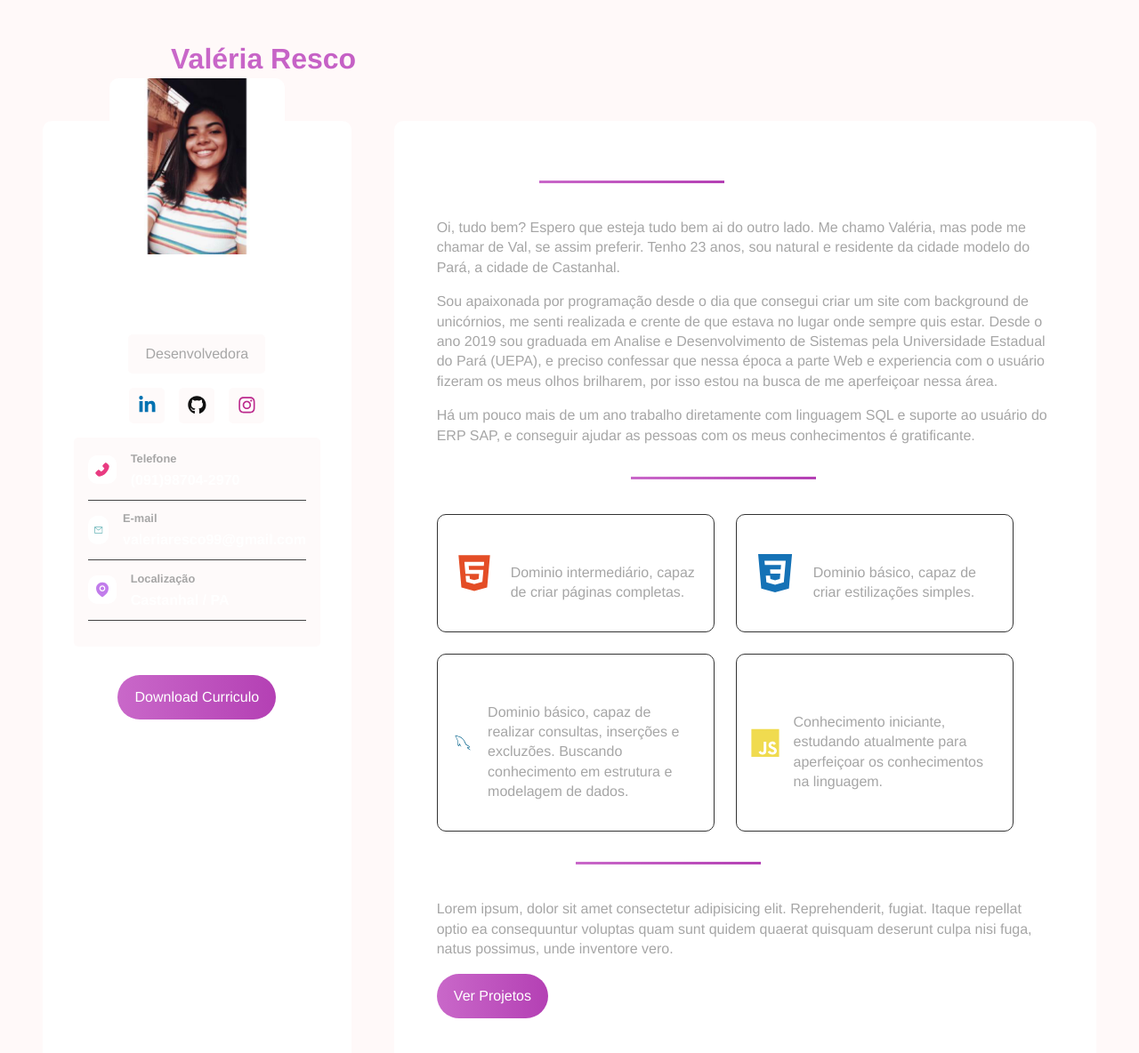
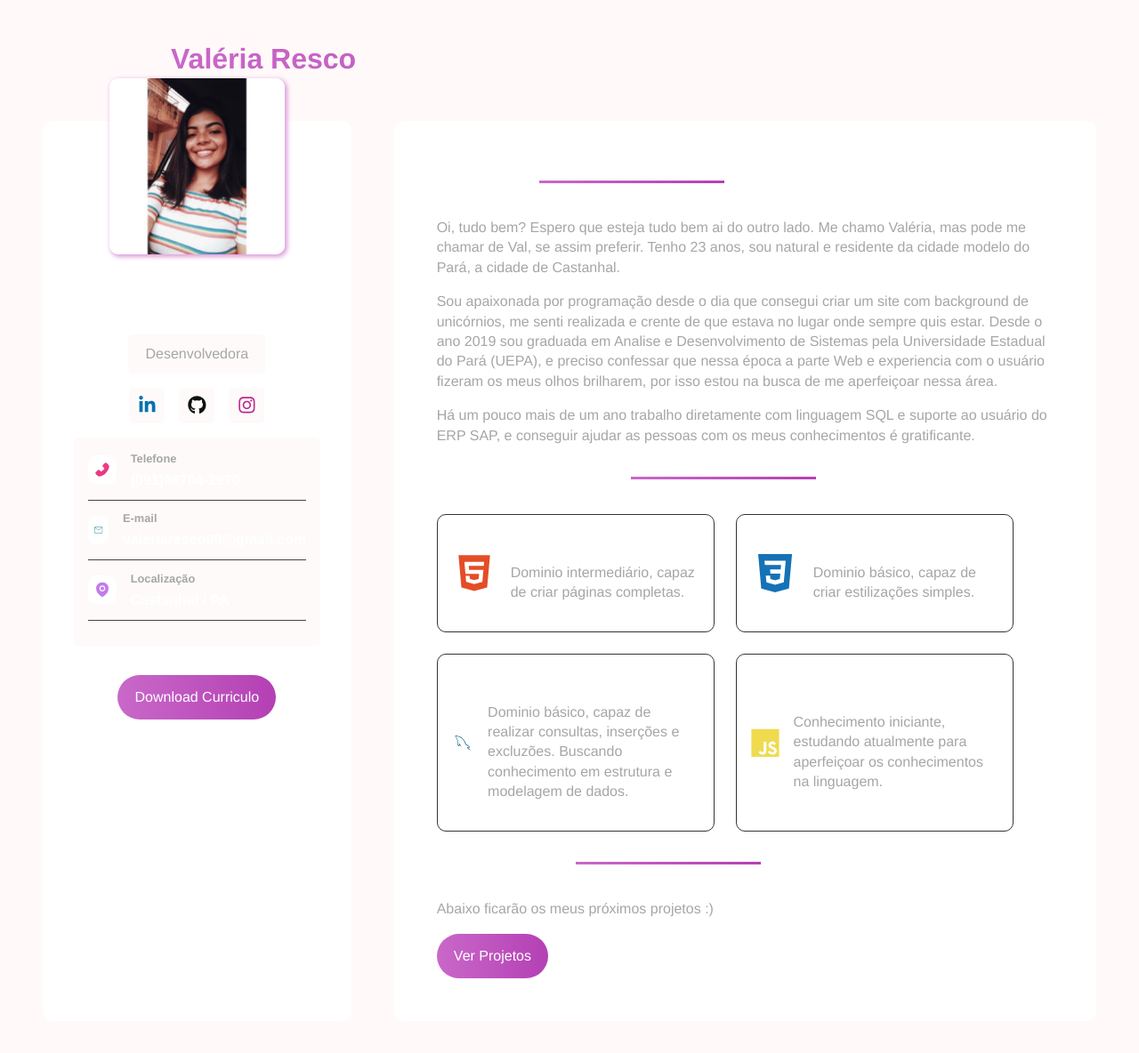
Before and after one commit to valeriaresco/portfolio-react-sass, a React (Vite) app: page / in a window 1280 px wide. Shown: the top 1184 px of the page at 89% size. Built offline with nearby package versions, Linux system fonts and the light colour scheme.

Commit message:
ajustando cores e layout

```diff
--- a/src/components/ProjectsContainer.jsx
+++ b/src/components/ProjectsContainer.jsx
@@ -2,7 +2,7 @@
 const ProjectsContainer = () => {
     return <section className="projects-container">
         <h2>Projetos</h2>
-        <p>Lorem ipsum, dolor sit amet consectetur adipisicing elit. Reprehenderit, fugiat. Itaque repellat optio ea consequuntur voluptas quam sunt quidem quaerat quisquam deserunt culpa nisi fuga, natus possimus, unde inventore vero.</p>
+        <p>Abaixo ficarão os meus próximos projetos :)</p>
 
         <a href="#" className="btn">
             Ver Projetos
--- a/src/styles/components/sidebar.sass
+++ b/src/styles/components/sidebar.sass
@@ -16,6 +16,8 @@
         border-radius: variables.$container-border-radius
         position: absolute
         top: -3rem
+        box-shadow: 2px 2px 5px 1px rgb(221, 160, 221)
+
 
     .title
         color: variables.$text-color-secundary
--- a/src/styles/variables.sass
+++ b/src/styles/variables.sass
@@ -6,4 +6,4 @@ $bg-color: #fff
 $bg_color-secundary: #fefafa
 $container-border-radius: 10px
 $card-border-radius: 5px
-$gradient: linear-gradient(90deg, rgba(201,104,201,1) 0%, rgba(180, 64,180, 1) 100%)
+$gradient: linear-gradient(90deg, rgb(201, 104, 201) 0%, rgba(180, 64,180, 1) 100%)
```
